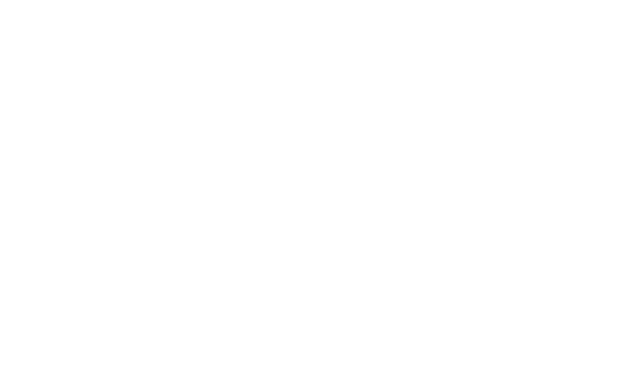
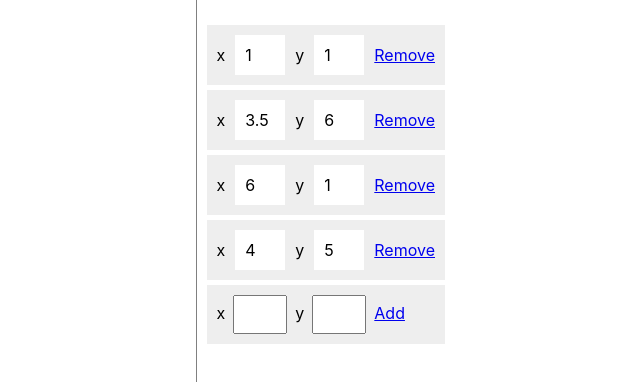
Before and after one commit to harshlele/bezier-curves, a React (Create React App) app: page / in a window 1280 px wide. Shown: the top 382 px of the page, without its empty margins (535-1175 px from the left). Built offline with nearby package versions, Linux system fonts and the light colour scheme.

Commit message:
added basic UI for adding/removing control points

```diff
--- a/src/App.css
+++ /dev/null
@@ -1,15 +0,0 @@
-.App {
-  text-align: center;
-}
-
-.container{
-  width: 700px;
-  margin: 0 auto;
-  display: flex;
-}
-
-
-#plot-cont{
-  width: 600px;
-  height: 600px;
-}
--- a/src/App.js
+++ b/src/App.js
@@ -1,61 +1,95 @@
-import React, {useEffect, useState} from 'react';
-import './App.css';
+import React from 'react';
+import './App.scss';
 
 
-function App() {
+class App extends React.Component{
+  constructor(){
+    super();
+    this.state = {
+      points: [[1,1],[3.5,6],[6,1],[4,5]],
+      inputX: 0,
+      inputY: 0
+    }
+  }
 
-  const [ctrlPoints,setCtrlPoints] = useState([[1,1],[3.5,6],[6,1],[4,5]]);
-  /*
-  const genPt = (p1,p2,t) => {
+  render(){
+    return (
+      <div className="container">
+        <div id="graph-cont"></div>
+        <div className="points">
+          {this.state.points.map((pt,i) =>
+              <div className="point" key={i}>
+                x<span>{pt[0]}</span>
+                y<span>{pt[1]}</span>
+                <a href="#" rel="noopener noreferrer" onClick={this.removeCtrlPoint.bind(this,pt)}>Remove</a>
+              </div>
+            )}
+          <div className="newPt">
+            <div className="point">
+                x <input type="number" step="0.01" name="x" id="inputX" value={this.inputX} onInput={this.setInput.bind(this,'X')}/>
+                y <input type="number" step="0.01" name="y" id="inputY" value={this.inputY} onInput={this.setInput.bind(this,'Y')}/>
+                <a href="#" rel="noopener noreferrer" onClick={this.addCtrlPoint.bind(this)}>Add</a>
+            </div>
+          </div>
+        </div>
+      </div>
+    )
+  }
+
+  setInput(i,e){
+    if(e.target.validity.valid){
+      this.setState({[`input${i}`]:parseFloat(e.target.value)});
+    }
+  }
+
+  addCtrlPoint(){
+    if(typeof(this.state.inputX) == "number" && typeof(this.state.inputY) == "number"){
+
+      let points = this.state.points;
+      points.push([this.state.inputX,this.state.inputY]);
+      this.setState({points, inputX: 0, inputY: 0});
+    }
+  }
+
+  removeCtrlPoint(pt){
+    let points = this.state.points.filter(p => (p[0] !== pt[0] || p[1] !== pt[1]) );
+    this.setState({points});
+  }
+
+  genPt(p1,p2,t){
     return [
       p1[0] + (p2[0] - p1[0]) * t,
       p1[1] + (p2[1] - p1[1]) * t,
     ]
   }
 
-
-  const genCurvePts = (ctrlPts,t) => {
+  genCurvePts(ctrlPts,t){
     if(ctrlPts.length == 1) return ctrlPts;
     else{
       let p = []
       let i = 0;
       while(i < ctrlPts.length - 1){
-        p.push(genPt(ctrlPts[i],ctrlPts[i+1],t));
+        p.push(this.genPt(ctrlPts[i],ctrlPts[i+1],t));
         i++;
       }
-      return genCurvePts(p,t);
+      return this.genCurvePts(p,t);
     }
   }
 
-  useEffect(() => {
-    let points = [];
-    i = 0;
-    while(i < 1.01){
-        points.push(genCurvePts(ctrlPoints,i));
-        i+=t;
+  genGraph(){
+    let arr = [];
+    let i = 0;
+    while(i < 1){
+      arr.push(this.genCurvePts(this.state.points,i));
+      i+=0.01;
     }
 
-    let aCurve = {
-        x: points.map(p => p[0][0]),
-        y: points.map(p => p[0][1]),
-        mode: "lines",
-        name: "Curve"
-    }
+    console.log(arr);
+  }
 
-    Plotly.newPlot( document.querySelector("#plot-cont"), [aCurve,controls], {
-    margin: { t: 0 } } );
+  componentDidMount(){
+    this.genGraph();
+  }
 
-  });
-*/
-  return (
-    <div className="App">
-      <div className="container">
-        <div id="plot-cont">
-        </div>
-        <div className="ctrl-pts"></div>
-      </div>
-    </div>
-  );
 }
-
 export default App;
--- /dev/null
+++ b/src/App.scss
@@ -0,0 +1,41 @@
+.App {
+  text-align: center;
+}
+
+.container{
+  width: 700px;
+  margin: 0 auto;
+  display: flex;
+}
+
+
+#graph-cont{
+  width: 600px;
+  height: 600px;
+  border-right: 1px solid gray;
+}
+
+.points{
+  padding: 20px 10px;
+}
+
+.point{
+  padding: 10px;
+  background-color: #eeeeee;
+  margin: 5px 0;
+  display: flex;
+  align-items: baseline;
+
+  input{
+    width: 40px;
+    margin: 0 8px;
+    padding: 10px 5px ;
+  }
+
+  span{
+    padding: 10px;
+    background-color: white;
+    margin: 0 10px;
+    width: 30px;
+  }
+}
```
